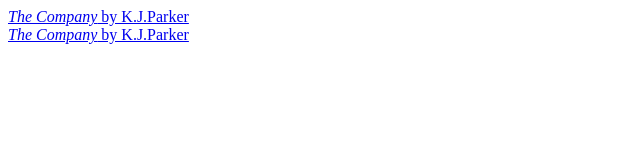
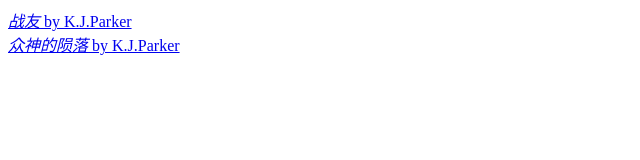
Before and after one commit to zsuye/adou.github.io, a plain HTML site: page index.html in a window 1280 px wide. Shown: the whole page, without its empty margins (0-640 px from the left). Drawn offline with Linux system fonts and the light colour scheme.

Commit message:
Update index.html

```diff
--- a/index.html
+++ b/index.html
@@ -7,7 +7,7 @@
 	<title>阿斗</title>
 </head>
 <body>
-	<div><a href="The-Company.txt"><i>The Company</i> by K.J.Parker</a></div>
-	<div><a href="Downfall-of-the-Gods.txt"><i>The Company</i> by K.J.Parker</a></div>
+	<div><a href="The-Company.txt"><i>战友</i> by K.J.Parker</a></div>
+	<div><a href="Downfall-of-the-Gods.txt"><i>众神的陨落</i> by K.J.Parker</a></div>
 </body>
 </html>
```
